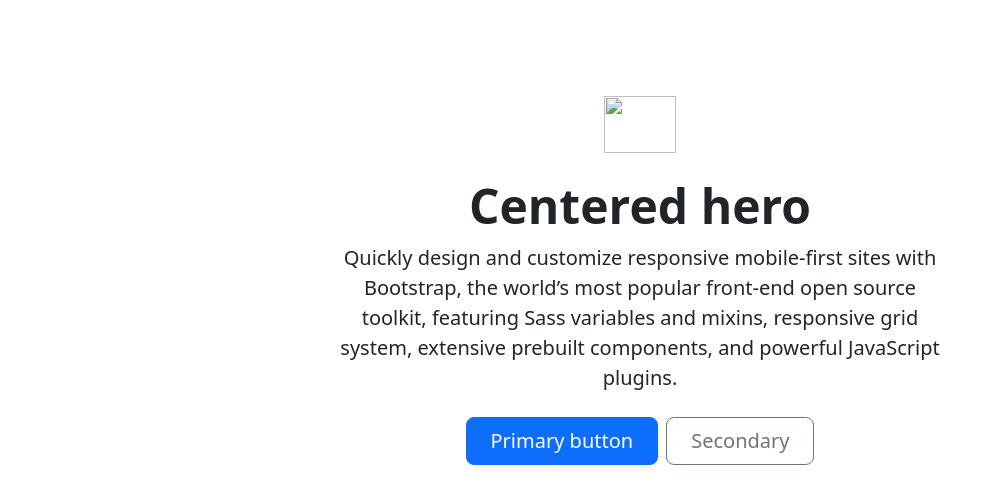
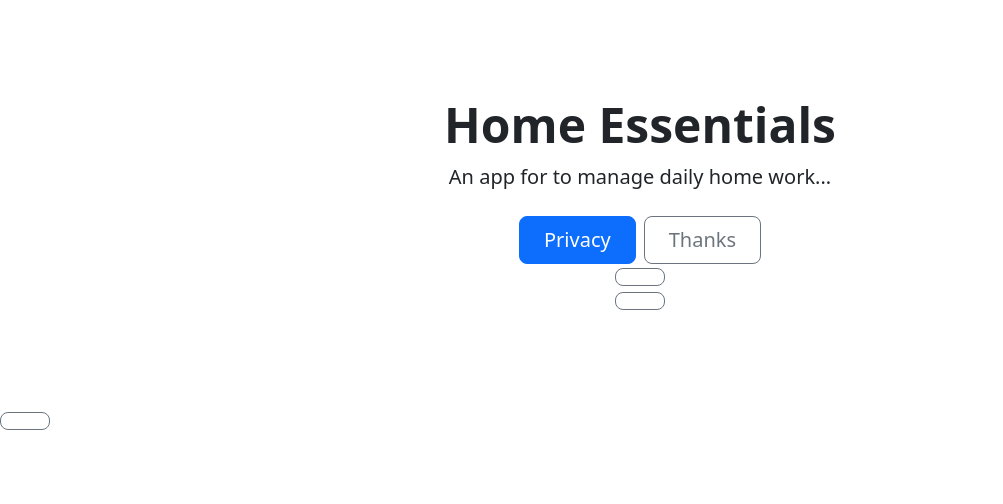
Before and after one commit to Ang3ls/HomeEssentials, a plain HTML site: page index.html in a window 1280 px wide. Shown: the whole page, without its empty margins (0-1003 px from the left). Drawn offline with nearby package versions, Linux system fonts and the light colour scheme.

Commit message:
Update index.html

```diff
--- a/index.html
+++ b/index.html
@@ -9,16 +9,13 @@
 		<link rel="stylesheet" href="https://cdn.jsdelivr.net/gh/devicons/devicon@v2.15.1/devicon.min.css">
 	</head>
 	<body>
-	  <h1 class="visually-hidden">Home Essentials</h1>
-
 	  <div class="px-4 py-5 my-5 text-center">
-	    <img class="d-block mx-auto mb-4" src="/docs/5.2/assets/brand/bootstrap-logo.svg" alt="" width="72" height="57">
-	    <h1 class="display-5 fw-bold">Centered hero</h1>
+	    <h1 class="display-5 fw-bold">Home Essentials</h1>
 	    <div class="col-lg-6 mx-auto">
-	      <p class="lead mb-4">Quickly design and customize responsive mobile-first sites with Bootstrap, the world’s most popular front-end open source toolkit, featuring Sass variables and mixins, responsive grid system, extensive prebuilt components, and powerful JavaScript plugins.</p>
+	      <p class="lead mb-4">An app for to manage daily home work...</p>
 	      <div class="d-grid gap-2 d-sm-flex justify-content-sm-center">
-		<button type="button" class="btn btn-primary btn-lg px-4 gap-3">Primary button</button>
-		<button type="button" class="btn btn-outline-secondary btn-lg px-4">Secondary</button>
+		<a href="privacy" class="btn btn-primary btn-lg px-4 gap-3">Privacy</button>
+		<a href="thanks" class="btn btn-outline-secondary btn-lg px-4">Thanks</button>
 	      </div>
 	    </div>
 	  </div>
```
